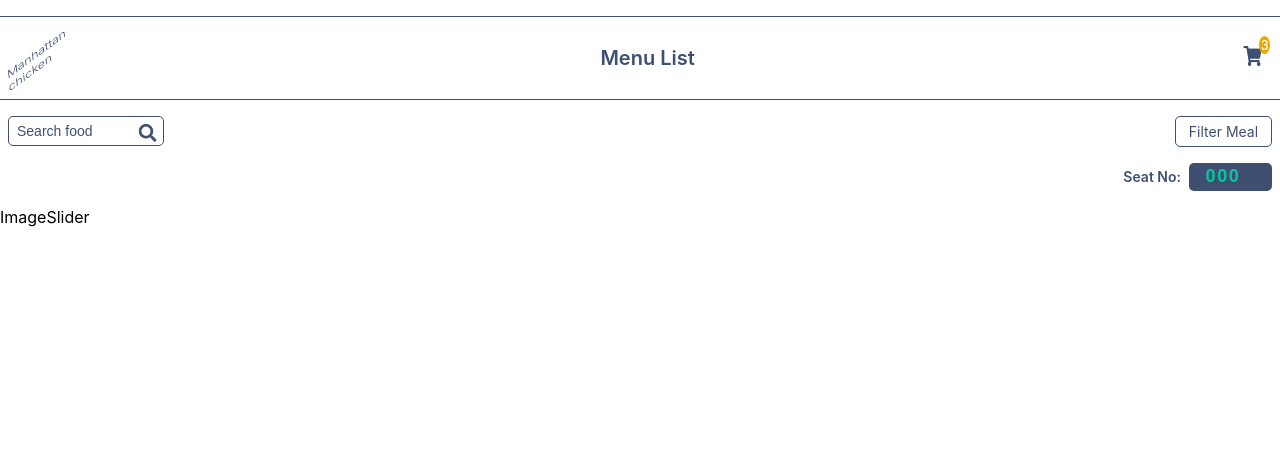
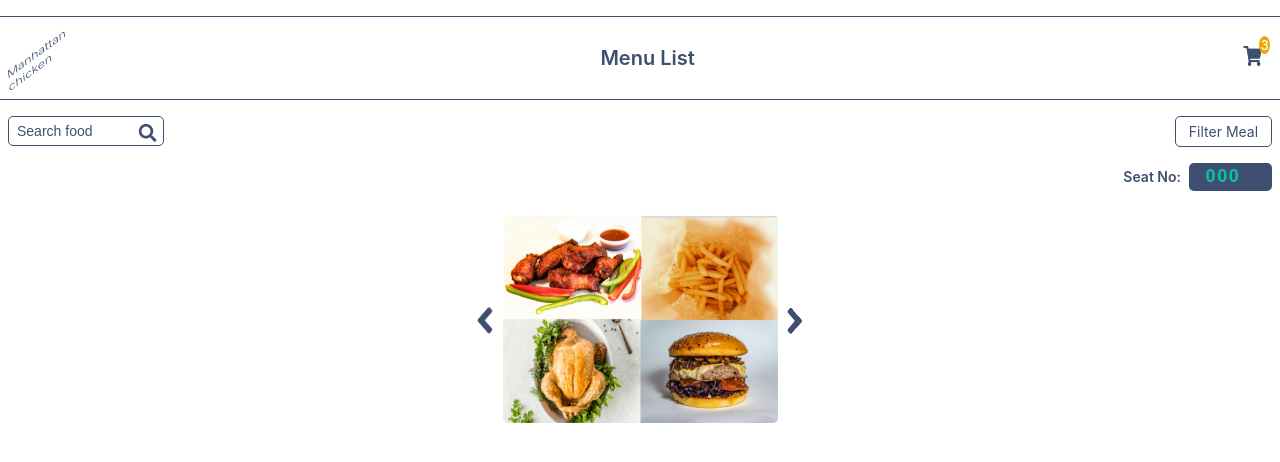
Before and after one commit to Michael-Otieno/manhattan, a React (Create React App) app: page / in a window 1280 px wide. Shown: the top 462 px of the page. Built offline with nearby package versions, Linux system fonts and the light colour scheme.

Commit message:
add imageslider and stylings

```diff
--- a/src/components/imageSlider/ImageSlider.css
+++ b/src/components/imageSlider/ImageSlider.css
@@ -0,0 +1,26 @@
+.image-slider{
+  display: flex;
+  justify-content: center;
+  margin-top: 1.5rem;
+}
+.left{
+  display: flex;
+  align-items: center;
+  margin-right: .2rem;
+}
+
+.left img{
+  width: 30px;
+}
+
+.right{
+  display: flex;
+  align-items: center;
+  margin-left: .2rem;
+}
+.right img{
+  width: 30px;
+}
+.imgs img{
+  border-radius: 5px;
+}
--- a/src/components/imageSlider/ImageSlider.js
+++ b/src/components/imageSlider/ImageSlider.js
@@ -1,8 +1,45 @@
-import './ImageSlider.css';
+import "./ImageSlider.css";
+import meals from "../../imgs/meals.png";
+import desert from "../../imgs/desert.png";
+import beverages from "../../imgs/beverages.png";
+import left from "../../imgs/left.png";
+import right from "../../imgs/right.png";
+import { useState } from "react";
 
-function ImageSlider(){
-  return(
-    <div>ImageSlider</div>
-  )
+function ImageSlider() {
+  const images = [meals,beverages,desert];
+
+  const [activeImage, setActiveImage] = useState(0)
+  // console.log(images)
+  function next(){
+    if(activeImage < 2){
+      setActiveImage(activeImage + 1)
+
+    }else{
+      setActiveImage(2)
+    }
+  }
+  function previous(){
+    if(activeImage > 0){
+      setActiveImage(activeImage-1)
+    }else{
+      setActiveImage(0)
+    }
+  }
+
+  return (
+    <div className="image-slider">
+      <div className="left">
+        <img onClick={previous} src={right} alt='' />
+      </div>
+      <div className="imgs">
+        <img src={images[activeImage]}  alt=''/>
+      </div>
+      <div className="right">
+        <img onClick={next} src={left}  alt=''/>
+      </div>
+    </div>
+  );
 }
+
 export default ImageSlider;
```
